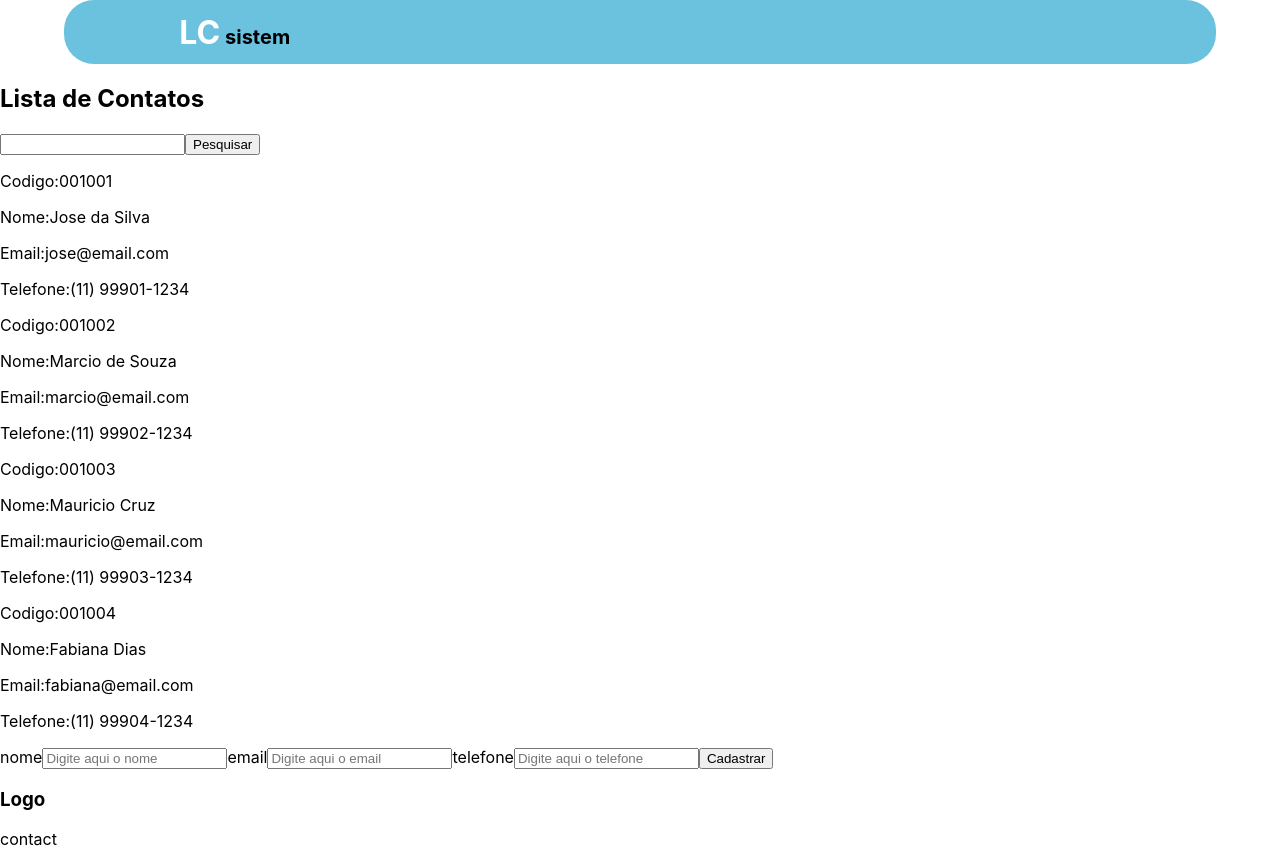
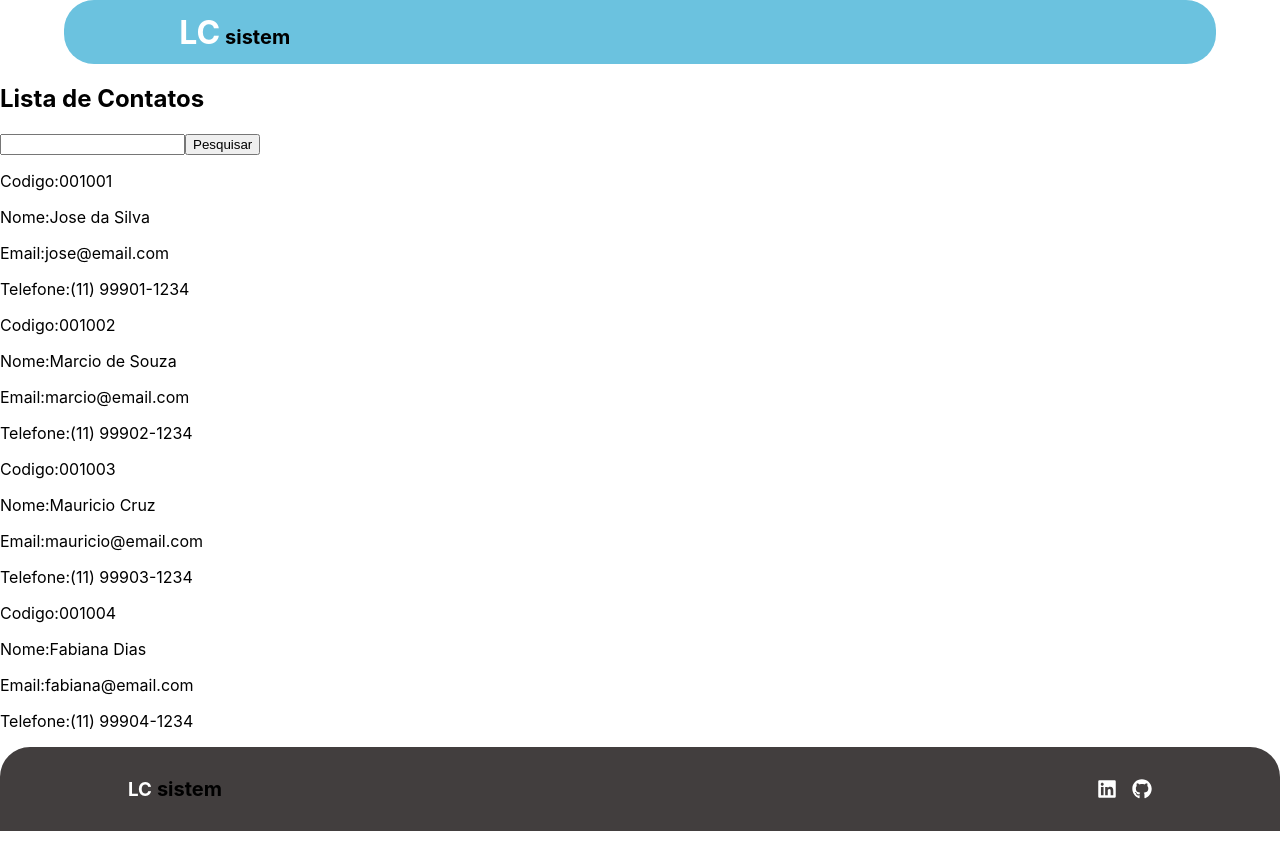
Before and after one commit to felipecalori/client-control, a React (Create React App) app in the folder Testes Tecnicos/TPrime/client-control/: page / in a window 1280 px wide. After the commit the page ends 831 px from the top, so only its background shows below. Built offline with nearby package versions, Linux system fonts and the light colour scheme.

Commit message:
Desenvolvido footer

```diff
--- a/Testes Tecnicos/TPrime/client-control/package.json
+++ b/Testes Tecnicos/TPrime/client-control/package.json
@@ -10,6 +10,7 @@
     "react": "^18.2.0",
     "react-dom": "^18.2.0",
     "react-hook-form": "^7.43.9",
+    "react-icons": "^4.8.0",
     "react-scripts": "5.0.1",
     "styled-components": "^5.3.10",
     "web-vitals": "^2.1.0",
--- a/Testes Tecnicos/TPrime/client-control/src/App.js
+++ b/Testes Tecnicos/TPrime/client-control/src/App.js
@@ -5,6 +5,7 @@ import { aData } from "./DB/db";
 import * as yup from "yup";
 import { yupResolver } from "@hookform/resolvers/yup";
 import Header from "./components/Header";
+import Footer from "./components/Footer";
 
 function App() {
   const [list, setList] = useState(aData);
@@ -52,7 +53,7 @@ function App() {
             <p>Cadastre um Contato</p>
           )}
         </div>
-        <form onSubmit={handleSubmit(onSubmitfunction)}>
+        {/* <form onSubmit={handleSubmit(onSubmitfunction)}>
           <label>nome</label>
           <input
             type="text"
@@ -75,12 +76,9 @@ function App() {
           />
           {errors.telefone?.message}
           <button type="submit">Cadastrar</button>
-        </form>
+        </form> */}
       </main>
-      <footer>
-        <h3>Logo</h3>
-        <p>contact</p>
-      </footer>
+      <Footer />
     </div>
   );
 }
--- /dev/null
+++ b/Testes Tecnicos/TPrime/client-control/src/components/Footer/index.jsx
@@ -0,0 +1,18 @@
+import { FooterBox, FooterContact } from "./styles";
+import { FaLinkedin, FaGithub } from "react-icons/fa";
+
+function Footer() {
+  return (
+    <FooterBox>
+      <h3>
+        LC<span>sistem</span>
+      </h3>
+      <FooterContact>
+        <FaLinkedin />
+        <FaGithub />
+      </FooterContact>
+    </FooterBox>
+  );
+}
+
+export default Footer;
--- /dev/null
+++ b/Testes Tecnicos/TPrime/client-control/src/components/Footer/styles.js
@@ -0,0 +1,49 @@
+import styled from "styled-components";
+
+export const FooterBox = styled.div`
+  width: 100%;
+  background-color: #423e3e;
+  margin: 0;
+  height: 4rem;
+  display: flex;
+  flex-direction: column;
+  align-items: center;
+  justify-content: space-between;
+  padding-top: 10px;
+  padding-bottom: 10px;
+  border-radius: 30px 30px 0px 0px;
+  h3 {
+    height: fit-content;
+    margin: 0;
+    color: white;
+  }
+  span {
+    margin-left: 5px;
+    font-size: 20px;
+    color: black;
+  }
+
+  @media only screen and (min-width: 600px) {
+    flex-direction: row;
+    max-width: 100%;
+    margin: auto;
+    h3 {
+      padding-left: 10%;
+    }
+  }
+`;
+
+export const FooterContact = styled.div`
+  padding-right: 5%;
+  display: flex;
+  align-items: center;
+  gap: 15px;
+  font-size: 20px;
+  color: white;
+  svg {
+    cursor: pointer;
+  }
+  @media only screen and (min-width: 600px) {
+    padding-right: 10%;
+  }
+`;
--- a/Testes Tecnicos/TPrime/client-control/src/components/Header/index.jsx
+++ b/Testes Tecnicos/TPrime/client-control/src/components/Header/index.jsx
@@ -1,6 +1,6 @@
 import { HeaderBox } from "./styles";
 
-function Header({}) {
+function Header() {
   return (
     <HeaderBox>
       <h1>
```
Also changed, not shown: 1 other file (tests, documents, lock files or other folders).
